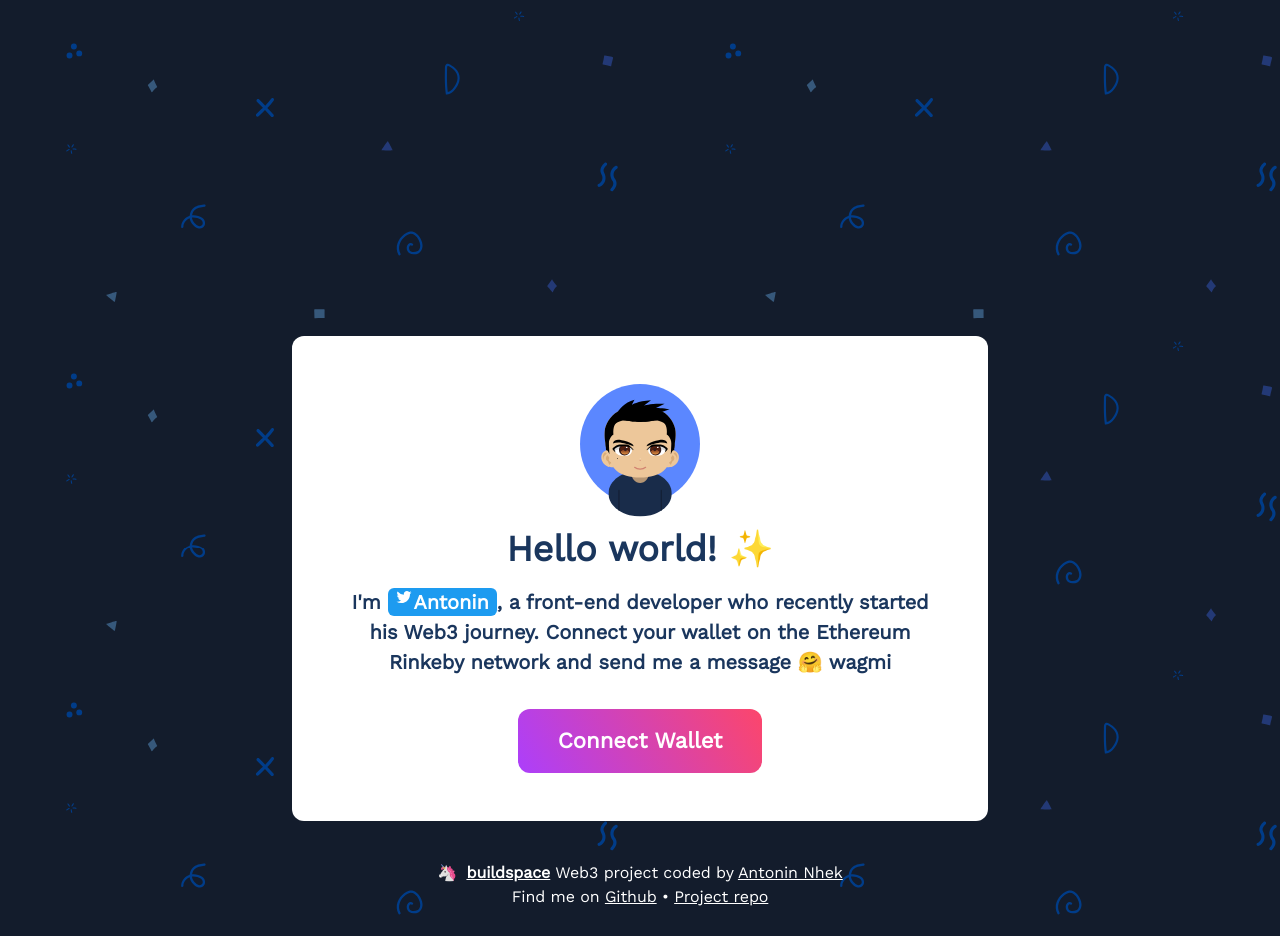
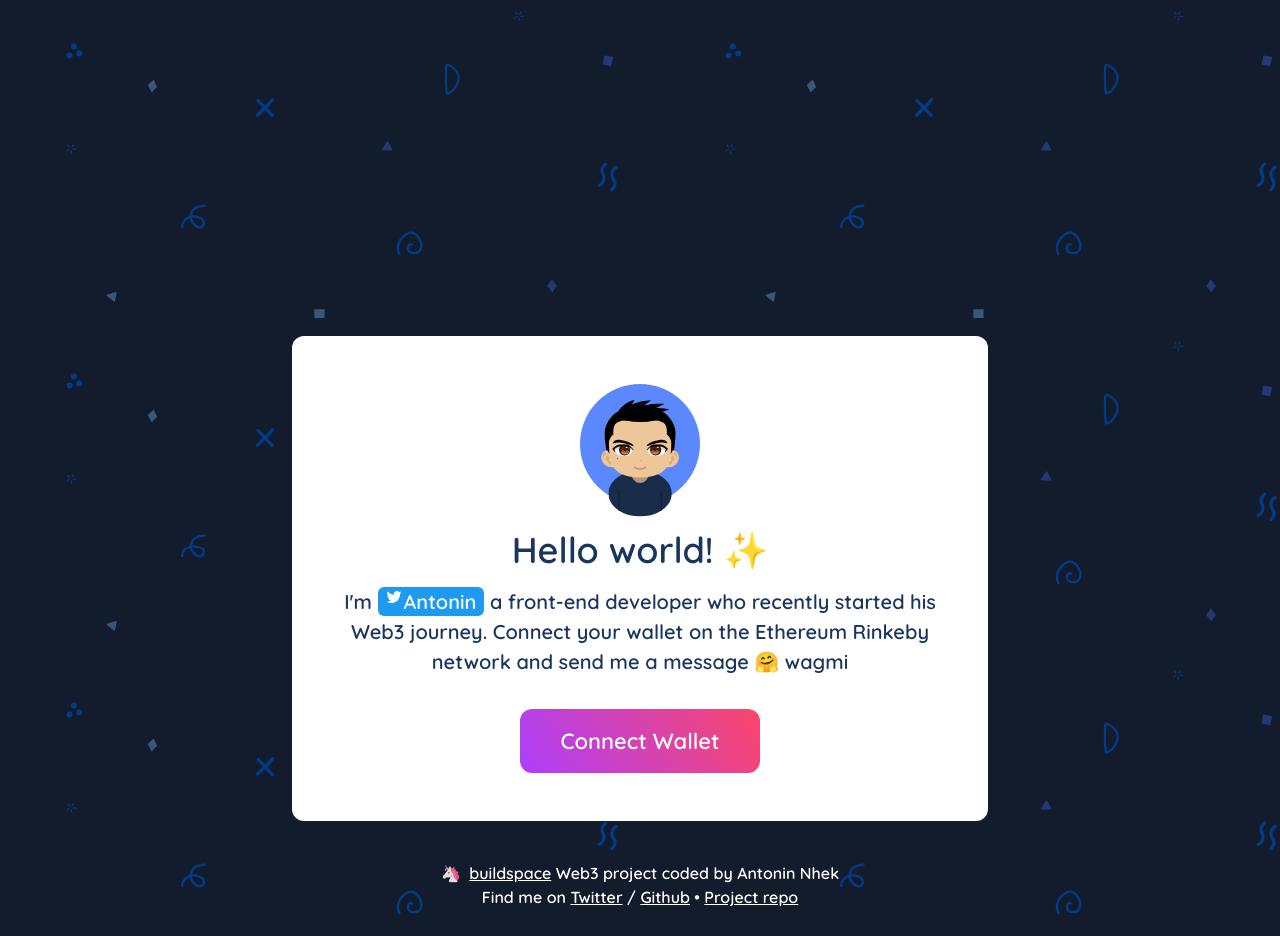
Before and after one commit to 0xShynn/buildspace-wave-portal, a Next.js app: page / in a window 1280 px wide. Shown: the top 936 px of the page. Built offline with nearby package versions, Linux system fonts and the light colour scheme.

Commit message:
update: font to quicksand, footer content, seo info

```diff
--- a/next-seo.config.js
+++ b/next-seo.config.js
@@ -50,7 +50,7 @@ export const SEO = {
     {
       name: 'theme-color',
       // Edit the full background color (android)
-      content: '#ffffff',
+      content: '#151C2D',
     },
   ],
   openGraph: {
--- a/package.json
+++ b/package.json
@@ -14,7 +14,7 @@
     "@chakra-ui/react": "^1.6.7",
     "@emotion/react": "^11",
     "@emotion/styled": "^11",
-    "@fontsource/work-sans": "^4.5.2",
+    "@fontsource/quicksand": "^4.5.1",
     "@hookform/resolvers": "^2.8.3",
     "@lottiefiles/lottie-player": "^1.4.5",
     "ethers": "^5.5.1",
--- a/src/components/Footer.js
+++ b/src/components/Footer.js
@@ -2,7 +2,7 @@ import { Box, chakra, Flex, Link, Text } from '@chakra-ui/react'
 
 const Footer = () => {
   const BUILDSPACE_URL = 'https://buildspace.so'
-  const ANHEK_URL = 'https://twitter.com/anhek_'
+  const TWITTER_URL = 'https://twitter.com/anhek_'
   const GITHUB_URL = 'https://github.com/anhek'
   const GITHUB_PROJECT_URL = 'https://github.com/anhek/buildspace-wave-portal'
   return (
@@ -10,7 +10,7 @@ const Footer = () => {
       <Flex justify="center" px="6" textAlign="center">
         <Text color="white" fontSize="16px">
           🦄{' '}
-          <chakra.span fontWeight="bold" ml="1">
+          <chakra.span ml="1">
             <Link
               href={BUILDSPACE_URL}
               target="_blank"
@@ -19,17 +19,13 @@ const Footer = () => {
               buildspace
             </Link>
           </chakra.span>{' '}
-          Web3 project coded by
-          <Link
-            href={ANHEK_URL}
-            target="_blank"
-            rel="noopener noreferrer"
-            ml="1"
-          >
-            Antonin Nhek
-          </Link>
+          Web3 project coded by Antonin Nhek
           <br />
           Find me on{' '}
+          <Link href={TWITTER_URL} target="_blank" rel="noopener noreferrer">
+            Twitter
+          </Link>{' '}
+          /{' '}
           <Link href={GITHUB_URL} target="_blank" rel="noopener noreferrer">
             Github
           </Link>{' '}
--- a/src/components/WavesContainer.js
+++ b/src/components/WavesContainer.js
@@ -39,7 +39,7 @@ const WavesContainer = ({ data, currentAccount }) => {
             </Box>
 
             <Box bg={selected ? 'pink.50' : 'white'} p={{ base: 3, md: 5 }}>
-              <Text fontWeight="medium">{wave.message}</Text>
+              <Text>{wave.message}</Text>
             </Box>
           </Box>
         )
--- a/src/pages/_app.js
+++ b/src/pages/_app.js
@@ -4,7 +4,8 @@ import { DefaultSeo } from 'next-seo'
 import SEO from '../../next-seo.config'
 import overrides from '../theme/index'
 
-import '@fontsource/work-sans'
+import '@fontsource/quicksand/600.css'
+import '@fontsource/quicksand/700.css'
 
 function MyApp({ Component, pageProps }) {
   return (
--- a/src/pages/index.js
+++ b/src/pages/index.js
@@ -303,10 +303,10 @@ export default function Home() {
             >
               <Nenderoidos />
             </Box>
-            <Heading fontFamily="body" mb="4">
+            <Heading fontFamily="heading" mb="4" fontWeight="600">
               Hello world! ✨
             </Heading>
-            <Text fontWeight="bold" mb={{ base: 6, md: 8 }} maxW="600px">
+            <Text mb={{ base: 6, md: 8 }} maxW="600px">
               I&apos;m{' '}
               <Link
                 href="https://twitter.com/anhek_"
@@ -321,8 +321,8 @@ export default function Home() {
               >
                 <Icon as={IoLogoTwitter} boxSize="16px" mb="1" mr="0.5" />
                 Antonin
-              </Link>
-              , a front-end developer who recently started his Web3 journey.
+              </Link>{' '}
+              a front-end developer who recently started his Web3 journey.
               {!currentAccount
                 ? ` Connect your wallet on the Ethereum Rinkeby network and send me a
               message 🤗 wagmi`
@@ -352,7 +352,6 @@ export default function Home() {
               <>
                 <Text
                   fontSize="15px"
-                  fontWeight="medium"
                   textTransform="capitalize"
                   mb="2"
                   px="1"
--- a/src/theme/fonts.js
+++ b/src/theme/fonts.js
@@ -1,8 +1,8 @@
 // Docs : https://chakra-ui.com/guides/using-fonts
 const fonts = {
   // add fonts from https://fontsource.org
-  heading: 'work sans, sans-serif',
-  body: 'work sans, sans-serif',
+  heading: 'quicksand, sans-serif',
+  body: 'quicksand, sans-serif',
 }
 
 export default fonts
--- a/src/theme/global.js
+++ b/src/theme/global.js
@@ -4,7 +4,7 @@ const global = {
   body: {
     fontSize: { base: '18px', md: '20px' },
     fontFamily: 'body',
-    letterSpacing: '-0.1px',
+    fontWeight: '600',
     bg: '#141C2C',
     bgImage: 'images/confetti-doodles.svg',
     bgPos: 'center',
```
Also changed, not shown: public/favicons/site.webmanifest, public/vercel.svg (deleted), 1 other file (tests, documents, lock files or other folders).
